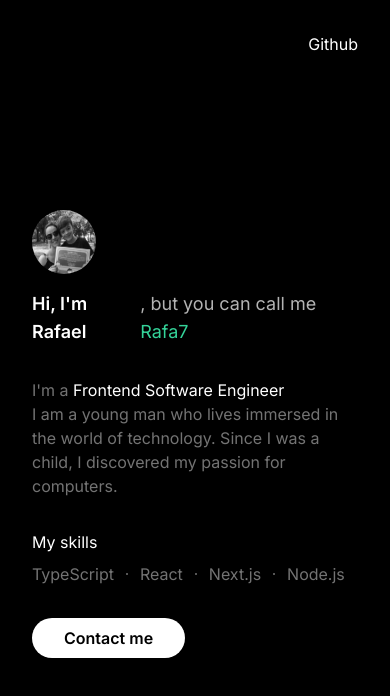
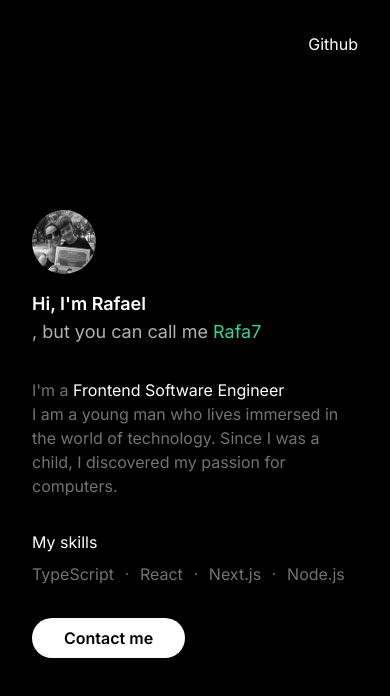
Before and after one commit to rafaadeveloper/portfolio, a Next.js app: page / in a window 390 px wide. Shown: the top 696 px of the page. Built offline with nearby package versions, Linux system fonts and the light colour scheme.

Commit message:
Made changes to the Title.tsx file, it is now responsive.

```diff
--- a/src/components/About/Title.tsx
+++ b/src/components/About/Title.tsx
@@ -5,7 +5,7 @@ export function Title() {
     <div className="space-y-4">
       <Picture />
 
-      <div className="flex items-baseline">
+      <div className="flex items-start flex-col">
         <h1 className="text-lg font-semibold">Hi, I'm Rafael</h1>
         <p className="text-lg text-primary/70">
           , but you can call me <span className="text-emerald-400">Rafa7</span>
```
